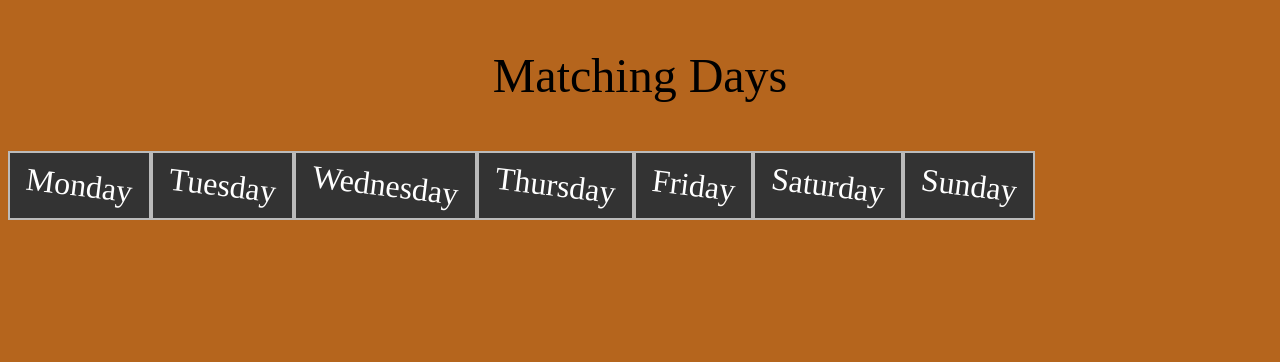
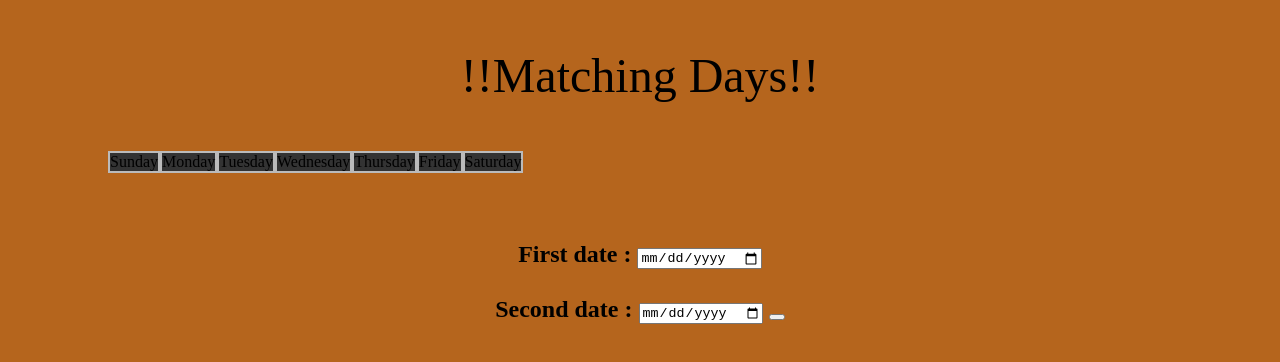
Before and after one commit to thembekageorge/Matching_Days, a plain HTML site: page index.html in a window 1280 px wide. Drawn offline with Linux system fonts and the light colour scheme.

Commit message:
added date inputs for users and some functionality

```diff
--- a/index.html
+++ b/index.html
@@ -7,21 +7,38 @@
   </head>
   <body>
    <div id="heading">
-  <p align="center">Matching Days</p>
+     <p align="center">!!Matching Days!!</p>
    </div>
    <div id="main">
       <div id="navigationBar">
          <ul>
-  <li><a class="active" href="#monday">Monday</a></li>
-  <li><a href="#tuesday">Tuesday</a></li>
-  <li><a href="#wednesday">Wednesday</a></li>
-  <li><a href="#thursday">Thursday</a></li>
-  <li><a href="#friday">Friday</a></li>
-  <li><a href="#saturday">Saturday</a></li>
-  <li><a href="#sunday">Sunday</a></li>
+           <li class="day">Sunday</li>
+          <li class="day">Monday</li>
+          <li class="day">Tuesday</li>
+          <li class="day">Wednesday</li>
+          <li class="day">Thursday</li>
+          <li class="day">Friday</li>
+          <li class="day">Saturday</li>
         </ul>
-
+     </div>
+        <br>
+        <br>
+        <br>
+        <br>
+        <br>
+   <div id="dates" align="center">
+      <form id="form">
+          First date :
+          <input type="date" name="date1" id="date1">
+           <br>
+            <br>
+        Second date :
+          <input type="date" name="date2" id="date2">
+          <!-- <input type="submit"> -->
+          <button type="button" name="button" onclick="checkDay()"></button>
+        </form>
         </div>
         </div>
+        <script type="text/javascript" src="matching_days.js"></script>
           </body>
         </html>
--- a/matching_days.css
+++ b/matching_days.css
@@ -16,6 +16,7 @@ ul {
 }
 #navigationBar{
 position: fixed;
+padding-left: 100px;
 }
 li {
     float: left;
@@ -32,3 +33,8 @@ li a {
     -webkit-transform: rotate(7deg);
     transform: rotate(7deg);
 }
+#form {
+font-size: 1.5em;
+display: inline;
+font-weight: bolder;
+}
--- a/matching_days.js
+++ b/matching_days.js
@@ -0,0 +1,19 @@
+var day1;
+var day2;
+
+function checkDay(){
+
+ var date1 = document.getElementById('date1').value;
+ var date2 = document.getElementById('date2').value;
+
+ var formattedDate1 = new Date (date1);
+ var formattedDate2 = new Date (date2);
+
+ var dayOfDate1 = formattedDate1.getDay();
+
+ var dayOfDate2 = formattedDate2.getDay();
+
+ if (dayOfDate1 == 0 || dayOfDate2 == 0){
+   window.alert("it kinda works");
+ }
+}
```
Lines whose indentation alone changed are shown as unchanged.
